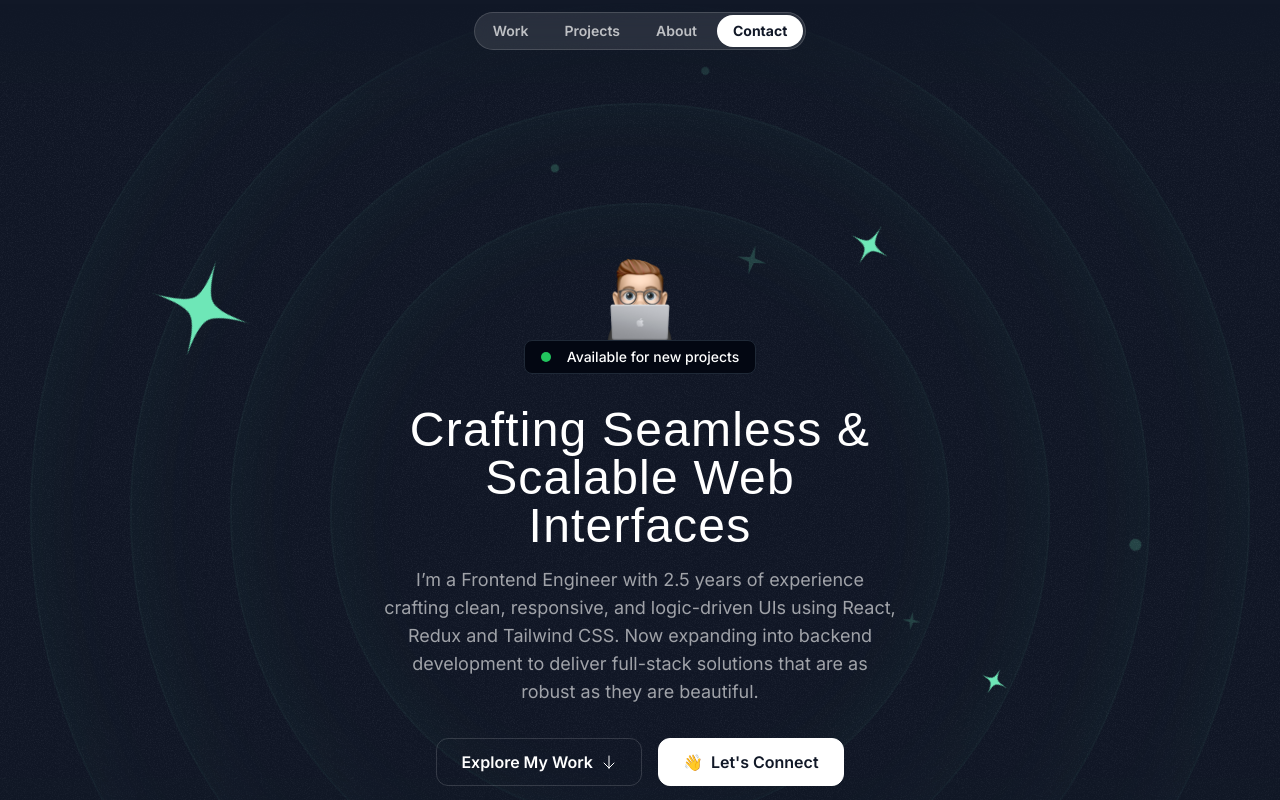
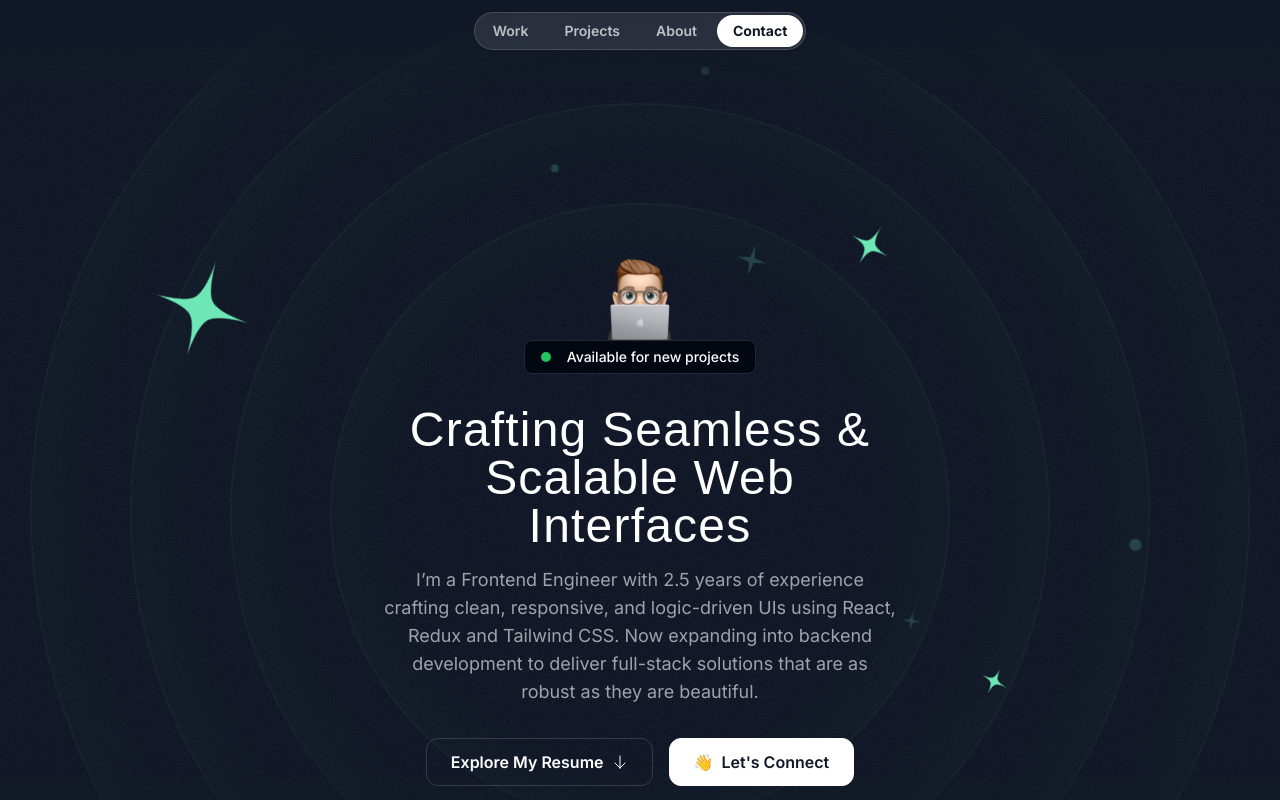
Before and after one commit to Rinkesh-modi/portfolio, a Next.js app: page / in a window 1280 px wide. Shown: the top 800 px of the page. Built offline with nearby package versions, Linux system fonts and the light colour scheme; a web font is replaced by a local one.

Commit message:
deployment resume

```diff
--- a/next.config.mjs
+++ b/next.config.mjs
@@ -1,5 +1,11 @@
 /** @type {import('next').NextConfig} */
 const nextConfig = {
+  output: "export",
+
+  images: {
+    unoptimized: true,
+  },
+
   webpack(config) {
     // Grab the existing rule that handles SVG imports
     const fileLoaderRule = config.module.rules.find((rule) =>
--- a/package.json
+++ b/package.json
@@ -6,7 +6,8 @@
     "dev": "next dev",
     "build": "next build",
     "start": "next start",
-    "lint": "next lint"
+    "lint": "next lint",
+    "export": "next export"
   },
   "dependencies": {
     "@svgr/webpack": "^8.1.0",
--- a/src/sections/Contact.tsx
+++ b/src/sections/Contact.tsx
@@ -3,11 +3,11 @@ import grainImage from "@/assets/images/grain.jpg";
 export const ContactSection = () => {
   const connectLink = "https://calendly.com/rinkeshmodi001/30min";
   return (
-    <div className="py-16 pt-12 lg:py-24 lg:pt-20" id="contact">
-      <div className="container">
+    <div className="py-16 pt-12 lg:py-24 lg:pt-20 z-50" id="contact">
+      <div className="container z-50">
         <div className="bg-gradient-to-r from-emerald-300 to-sky-400 text-gray-900 py-8 px-10 rounded-3xl text-center md:text-left relative overflow-hidden z-0">
           <div
-            className="absolute inset-0 opacity-5 -z-10"
+            className="absolute inset-0 opacity-5 z-100"
             style={{ backgroundImage: `url(${grainImage.src})` }}
           ></div>
           <div className="flex flex-col md:flex-row items-center gap-8 md:gap-16">
@@ -20,7 +20,7 @@ export const ContactSection = () => {
                 discuss how I can help you achieve your goals.
               </p>
             </div>
-            <div className="">
+            <div className="z-50">
               <a href={connectLink} target="_blank" rel="noreferrer">
                 <button className="text-white bg-gray-900 gap-2 inline-flex items-center px-6 h-12 rounded-xl border border-gray-900">
                   <span className="font-semibold w-max">Contact Me</span>
--- a/src/sections/Footer.tsx
+++ b/src/sections/Footer.tsx
@@ -7,7 +7,7 @@ const footerLinks = [
 ];
 export const Footer = () => {
   return (
-    <footer className="relative z-10 overflow-x-clip">
+    <footer className="relative z-1 overflow-x-clip">
     <div className="-z-10 absolute h-[400px] w-[1600px] bottom-0 left-1/2 -translate-x-1/2 bg-emerald-300/30 [mask-image:radial-gradient(50%_50%_at_bottom_center,black,transparent)]"></div>
     <div className="container">
       <div className="border-t border-white/15 py-6 text-sm flex flex-col md:flex-row md:justify-between items-center gap-8">
--- a/src/sections/Hero.tsx
+++ b/src/sections/Hero.tsx
@@ -136,10 +136,16 @@ export const HeroSection = () => {
           </p>
         </div>
         <div className="flex flex-col md:flex-row justify-center items-center mt-8 gap-4">
-          <button className="inline-flex items-center gap-2 border border-white/15 px-6 h-12 rounded-xl">
-            <span className="font-semibold">Explore My Work</span>
-            <ArrowDown className="size-4" />
-          </button>
+          <a
+            href="https://drive.google.com/file/d/1gk2qK11pFDVPt9s3i0yjNAjqBDG2KwzP/view?usp=sharing"
+            target="_blank"
+            rel="noreferrer"
+          >
+            <button className="inline-flex items-center gap-2 border border-white/15 px-6 h-12 rounded-xl">
+              <span className="font-semibold">Explore My Resume</span>
+              <ArrowDown className="size-4" />
+            </button>
+          </a>
           <a href={connectLink} target="_blank" rel="noreferrer">
             <button className="inline-flex items-center gap-2 border border-white bg-white text-gray-900 h-12 px-6 rounded-xl">
               <span>👋</span>
```
Also changed, not shown: 1 other file (tests, documents, lock files or other folders).
